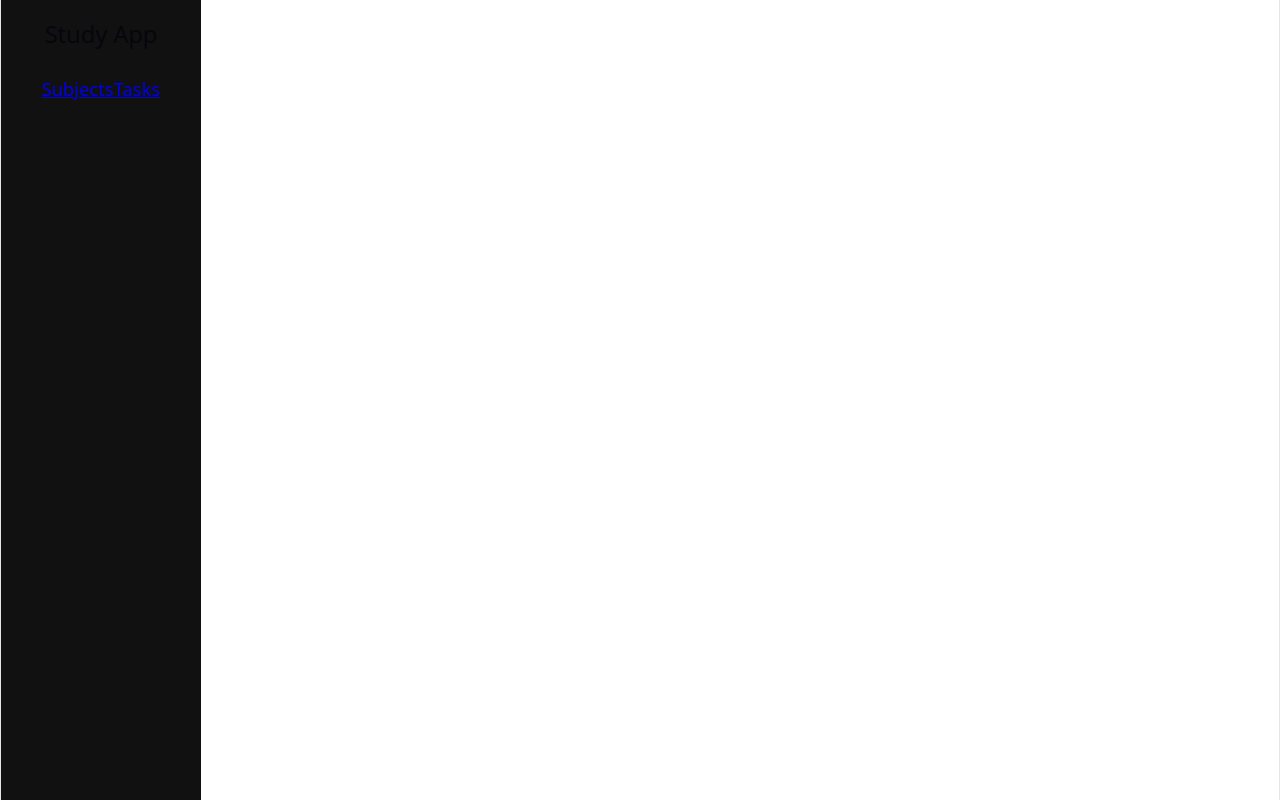
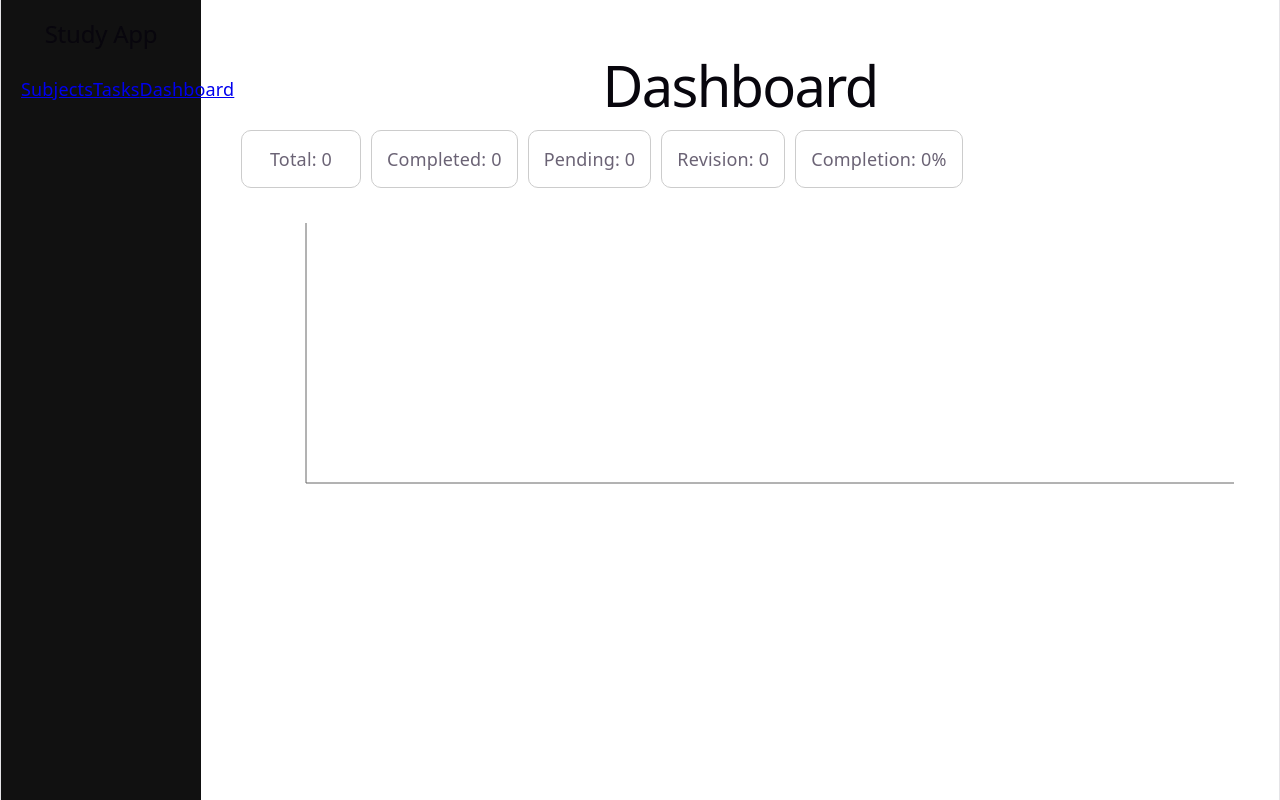
Before and after one commit to alok04966-byte/ai-study-companion, a React (Vite) app: page /dashboard in a window 1280 px wide. Built offline with nearby package versions, Linux system fonts and the light colour scheme.

Commit message:
Added dashboard with stats and progress chart

```diff
--- a/src/App.jsx
+++ b/src/App.jsx
@@ -2,6 +2,7 @@ import { BrowserRouter, Routes, Route } from "react-router-dom";
 import Tasks from "./pages/Tasks";
 import Subjects from "./pages/Subjects";
 import Layout from "./components/layout/Layout";
+import Dashboard from "./pages/Dashboard";
 
 function App() {
   return (
@@ -11,6 +12,7 @@ function App() {
           <Route path="/" element={<Subjects />} />
           <Route path="/subjects" element={<Subjects />} />
           <Route path="/tasks" element={<Tasks />} />
+          <Route path="/dashboard" element={<Dashboard />} />
         </Routes>
       </Layout>
     </BrowserRouter>
--- /dev/null
+++ b/src/components/dashboard/ProgressChart.jsx
@@ -0,0 +1,45 @@
+import { useStudy } from "../../context/StudyContext";
+import { TASK_STATUS } from "../../utils/constants";
+import {
+  BarChart,
+  Bar,
+  XAxis,
+  YAxis,
+  Tooltip,
+  ResponsiveContainer,
+} from "recharts";
+
+function ProgressChart() {
+  const { subjects, tasks } = useStudy();
+
+  const data = subjects.map((subject) => {
+    const subjectTasks = tasks.filter(
+      (t) => t.subjectId === subject.id
+    );
+
+    const completed = subjectTasks.filter(
+    (t) => t.status === TASK_STATUS.COMPLETED
+    ).length;
+
+    return {
+      name: subject.name,
+      completed,
+      total: subjectTasks.length,
+    };
+  });
+
+  return (
+    <div style={{ width: "100%", height: 300 }}>
+      <ResponsiveContainer>
+        <BarChart data={data}>
+          <XAxis dataKey="name" />
+          <YAxis />
+          <Tooltip />
+          <Bar dataKey="completed" />
+        </BarChart>
+      </ResponsiveContainer>
+    </div>
+  );
+}
+
+export default ProgressChart;
--- /dev/null
+++ b/src/components/dashboard/StatsCards.jsx
@@ -0,0 +1,49 @@
+import { useStudy } from "../../context/StudyContext";
+import { TASK_STATUS } from "../../utils/constants";
+
+function StatsCards() {
+  const { tasks } = useStudy();
+
+  const total = tasks.length;
+
+  const completed = tasks.filter(
+    (t) => t.status === TASK_STATUS.COMPLETED
+  ).length;
+
+  const pending = tasks.filter(
+    (t) => t.status === TASK_STATUS.PENDING
+  ).length;
+
+  const revision = tasks.filter(
+    (t) => t.status === TASK_STATUS.REVISION
+  ).length;
+
+  const percentage = total === 0 ? 0 : Math.round((completed / total) * 100);
+
+  return (
+    <div style={styles.container}>
+      <div style={styles.card}>Total: {total}</div>
+      <div style={styles.card}>Completed: {completed}</div>
+      <div style={styles.card}>Pending: {pending}</div>
+      <div style={styles.card}>Revision: {revision}</div>
+      <div style={styles.card}>Completion: {percentage}%</div>
+    </div>
+  );
+}
+
+const styles = {
+  container: {
+    display: "flex",
+    gap: "10px",
+    flexWrap: "wrap",
+    marginBottom: "30px",
+  },
+  card: {
+    padding: "15px",
+    border: "1px solid #ccc",
+    borderRadius: "10px",
+    minWidth: "120px",
+  },
+};
+
+export default StatsCards;
--- a/src/components/layout/Sidebar.jsx
+++ b/src/components/layout/Sidebar.jsx
@@ -8,6 +8,7 @@ function Sidebar() {
       <nav>
         <Link to="/subjects">Subjects</Link>
         <Link to="/tasks">Tasks</Link>
+        <Link to="/dashboard">Dashboard</Link>
       </nav>
     </div>
   );
--- /dev/null
+++ b/src/pages/Dashboard.jsx
@@ -0,0 +1,15 @@
+import StatsCards from "../components/dashboard/StatsCards";
+import ProgressChart from "../components/dashboard/ProgressChart";
+
+function Dashboard() {
+  return (
+    <div style={{ padding: "20px" }}>
+      <h1>Dashboard</h1>
+
+      <StatsCards />
+      <ProgressChart />
+    </div>
+  );
+}
+
+export default Dashboard;
```
